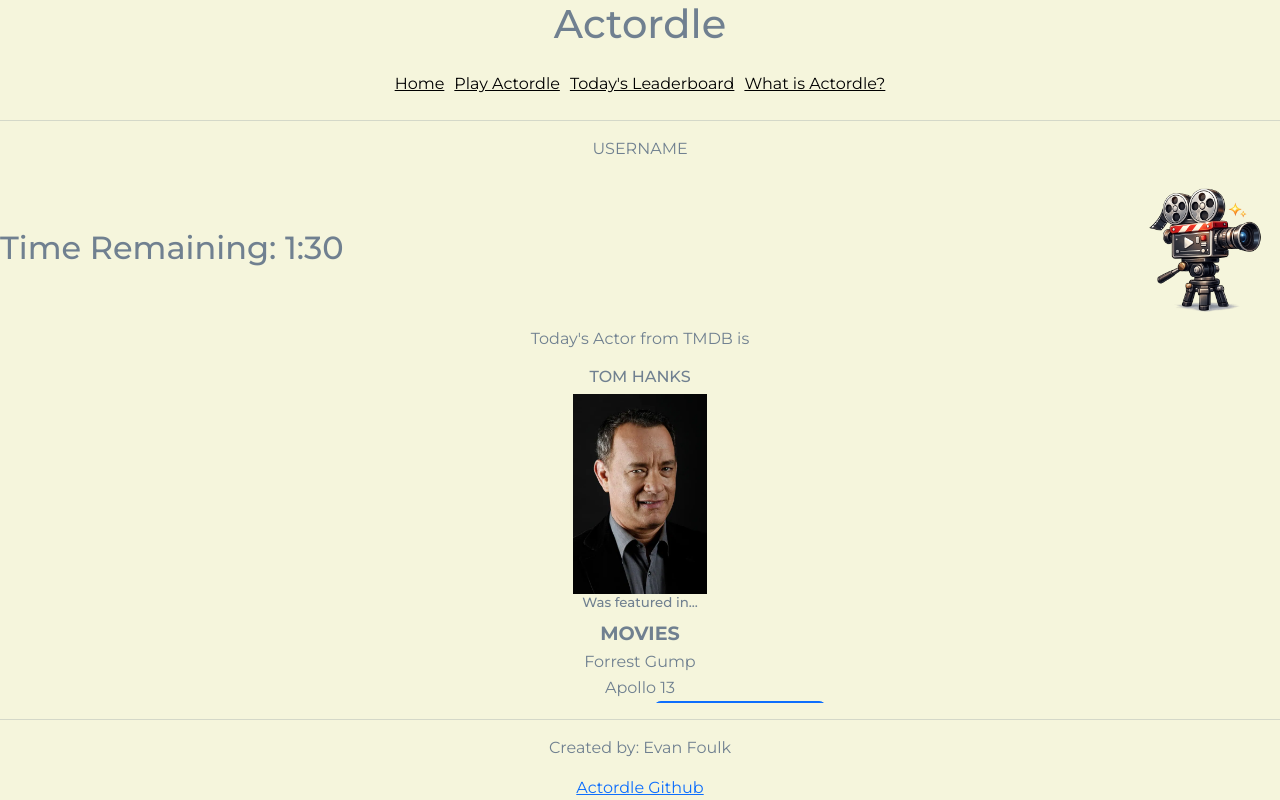
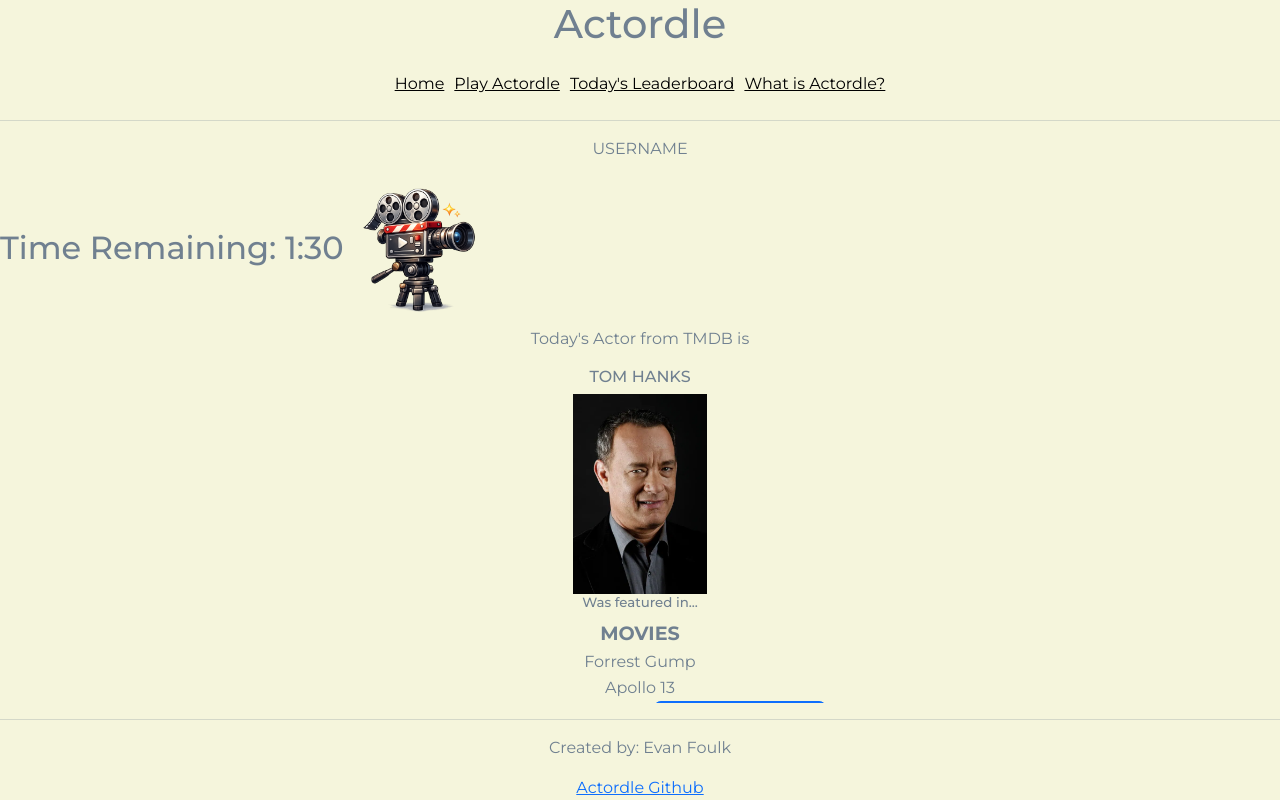
Before and after one commit to efoulk4/Actordle, a React (Vite) app: page /play in a window 1280 px wide. Built offline with nearby package versions, Linux system fonts and the light colour scheme.

Commit message:
css changes

```diff
--- a/src/app.css
+++ b/src/app.css
@@ -100,12 +100,12 @@
     width: 200px;
 }
 section.playboard {
-    justify-content: space-between;
     display: flex;
     flex-direction: row;
     flex: 0 80px;
     align-items: center;
-    margin: auto;
+    margin-left: auto;
+    margin-right: auto;
     border: 10px thin solid black;
 
 }
```
